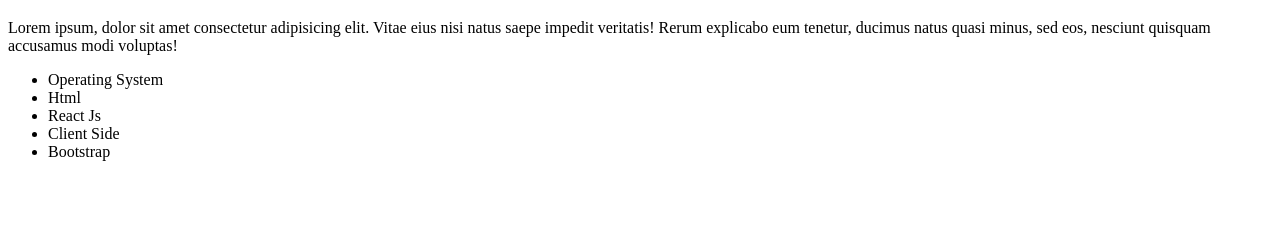
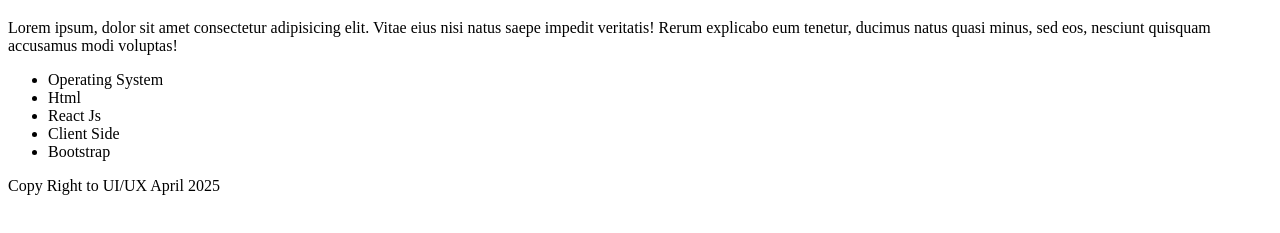
Before and after one commit to NohaEltohamy/UiUxAssuitApril2025, a plain HTML site: page index.html in a window 1280 px wide. Shown: the part 61-294 px from the top of the page. Drawn offline with Linux system fonts and the light colour scheme.

Commit message:
footer to index page

```diff
--- a/index.html
+++ b/index.html
@@ -16,5 +16,8 @@
         <li>Client Side</li>
         <li>Bootstrap</li>
     </ul>
+    <footer>
+        Copy Right to UI/UX April 2025
+    </footer>
 </body>
 </html>
```
Also changed, not shown: 1 other file.
